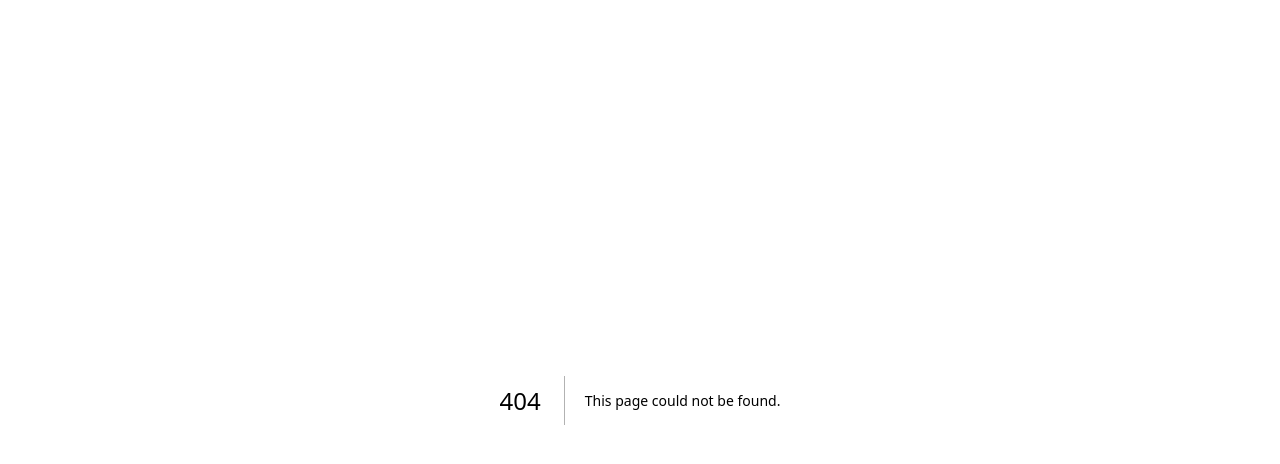
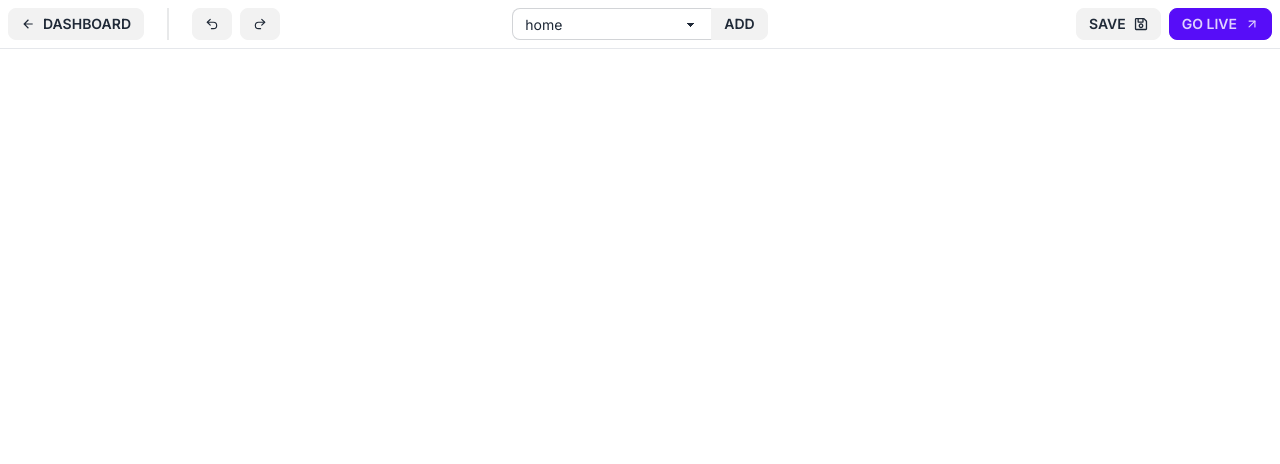
Before and after one commit to tchi-sama/30minshop-v2, a Next.js app in the folder front-end/: page /dashboard/store in a window 1280 px wide. Before the commit this address had no page. Shown: the top 464 px of the page. Built offline with nearby package versions, Linux system fonts and the light colour scheme.

Commit message:
creating the nav bar for the store builder page

```diff
--- /dev/null
+++ b/front-end/app/dashboard/layout.tsx
@@ -0,0 +1,21 @@
+import { Metadata } from "next";
+import { Inter } from "next/font/google";
+
+export const metadata :Metadata = {
+    title:"dashboard",
+    description:"Discover the Power of 30MinShop Dashboard - Your Central Hub for E-commerce Success! Seamlessly manage and grow your online store with our feature-rich and intuitive dashboard. Monitor real-time sales, track inventory, analyze customer data, and gain valuable insights to optimize your business strategy. Effortlessly create and update product listings, customize your store's design, and harness the potential of marketing tools to attract more customers. With 30MinShop Dashboard, streamline your e-commerce operations and make data-driven decisions, all in one convenient place. Experience the future of online retail management with 30MinShop Dashboard today!"
+}
+
+const inter = Inter({ subsets: ['latin'] })
+
+export default function RootLayout({
+  children,
+}: {
+  children: React.ReactNode
+}) {
+  return (
+    <html lang="en">
+      <body className={inter.className}>{children}</body>
+    </html>
+  )
+}
--- /dev/null
+++ b/front-end/app/dashboard/page.tsx
@@ -0,0 +1,9 @@
+import React from 'react'
+
+function Page() {
+  return (
+    <div>dashboard page</div>
+  )
+}
+
+export default Page
--- /dev/null
+++ b/front-end/app/dashboard/store/components/navbar.tsx
@@ -0,0 +1,60 @@
+import React from "react";
+import { IoMdArrowBack } from "react-icons/io";
+import { LuUndo2 } from "react-icons/lu";
+import { LuRedo2 } from "react-icons/lu";
+import {LuArrowUpRight} from "react-icons/lu";
+import {FaRegSave} from "react-icons/fa"
+
+function Navbar() {
+  return (
+    <div className="p-2 flex items-center bg-white border-b">
+      {/* // left */}
+      <div className="flex-1 flex">
+        <button className=" flex gap-2 items-center btn btn-sm">
+          <IoMdArrowBack />
+          <span>dashboard</span>
+        </button>
+        <div className="divider lg:divider-horizontal"></div>
+        <div className="flex gap-2">
+          <button className="btn btn-sm">
+            <LuUndo2></LuUndo2>
+          </button>
+          <button className="btn btn-sm">
+            <LuRedo2></LuRedo2>
+          </button>
+        </div>
+      </div>
+      {/* // center */}
+
+      <div className="flex-1 flex items-center justify-center">
+
+        <div className="join">
+            <select className="select join-item select-sm select-bordered w-[200px]">
+            <option disabled>
+                all the pages of ur store
+            </option>
+            <option selected>home</option>
+            <option>about</option>
+            <option>contact</option>
+            <option>cart</option>
+            </select>
+            <button className="btn btn-bordered btn-sm join-item">
+                add
+            </button>
+        </div>
+
+
+      </div>
+
+
+      {/* // right  */}
+
+        <div className="flex-1 flex justify-end gap-2 items-center">
+            <button className="btn btn-sm ">save <FaRegSave></FaRegSave></button>
+            <button className="btn btn-sm btn-primary">go live <LuArrowUpRight ></LuArrowUpRight></button>
+        </div>
+    </div>
+  );
+}
+
+export default Navbar;
--- /dev/null
+++ b/front-end/app/dashboard/store/page.tsx
@@ -0,0 +1,10 @@
+import React from 'react'
+import Navbar from './components/navbar'
+
+export default function Page (){
+  return (
+    <div>
+      <Navbar></Navbar>
+    </div>
+  )
+}
--- a/front-end/app/globals.css
+++ b/front-end/app/globals.css
@@ -15,13 +15,3 @@
     --background-end-rgb: 0, 0, 0;
   }
 }
-
-body {
-  color: rgb(var(--foreground-rgb));
-  background: linear-gradient(
-      to bottom,
-      transparent,
-      rgb(var(--background-end-rgb))
-    )
-    rgb(var(--background-start-rgb));
-}
--- a/front-end/app/layout.tsx
+++ b/front-end/app/layout.tsx
@@ -5,8 +5,8 @@ import { Inter } from 'next/font/google'
 const inter = Inter({ subsets: ['latin'] })
 
 export const metadata: Metadata = {
-  title: 'Create Next App',
-  description: 'Generated by create next app',
+  title: '30MinShop',
+  description: 'Welcome to 30MinShop - Your Ultimate Store Builder Solution! Create your dream online store effortlessly and in record time with our intuitive platform. Explore an array of customizable templates, seamless integrations, and user-friendly tools, empowering you to showcase and sell your products with ease. Launch your business in just 30 minutes, and unlock the potential to reach millions of customers worldwide. Experience the future of e-commerce with 30MinShop today!',
 }
 
 export default function RootLayout({
--- a/front-end/app/page.tsx
+++ b/front-end/app/page.tsx
@@ -1,113 +1,7 @@
-import Image from 'next/image'
-
 export default function Home() {
   return (
-    <main className="flex min-h-screen flex-col items-center justify-between p-24">
-      <div className="z-10 w-full max-w-5xl items-center justify-between font-mono text-sm lg:flex">
-        <p className="fixed left-0 top-0 flex w-full justify-center border-b border-gray-300 bg-gradient-to-b from-zinc-200 pb-6 pt-8 backdrop-blur-2xl dark:border-neutral-800 dark:bg-zinc-800/30 dark:from-inherit lg:static lg:w-auto  lg:rounded-xl lg:border lg:bg-gray-200 lg:p-4 lg:dark:bg-zinc-800/30">
-          Get started by editing&nbsp;
-          <code className="font-mono font-bold">app/page.tsx</code>
-        </p>
-        <div className="fixed bottom-0 left-0 flex h-48 w-full items-end justify-center bg-gradient-to-t from-white via-white dark:from-black dark:via-black lg:static lg:h-auto lg:w-auto lg:bg-none">
-          <a
-            className="pointer-events-none flex place-items-center gap-2 p-8 lg:pointer-events-auto lg:p-0"
-            href="https://vercel.com?utm_source=create-next-app&utm_medium=appdir-template&utm_campaign=create-next-app"
-            target="_blank"
-            rel="noopener noreferrer"
-          >
-            By{' '}
-            <Image
-              src="/vercel.svg"
-              alt="Vercel Logo"
-              className="dark:invert"
-              width={100}
-              height={24}
-              priority
-            />
-          </a>
-        </div>
-      </div>
-
-      <div className="relative flex place-items-center before:absolute before:h-[300px] before:w-[480px] before:-translate-x-1/2 before:rounded-full before:bg-gradient-radial before:from-white before:to-transparent before:blur-2xl before:content-[''] after:absolute after:-z-20 after:h-[180px] after:w-[240px] after:translate-x-1/3 after:bg-gradient-conic after:from-sky-200 after:via-blue-200 after:blur-2xl after:content-[''] before:dark:bg-gradient-to-br before:dark:from-transparent before:dark:to-blue-700 before:dark:opacity-10 after:dark:from-sky-900 after:dark:via-[#0141ff] after:dark:opacity-40 before:lg:h-[360px] z-[-1]">
-        <Image
-          className="relative dark:drop-shadow-[0_0_0.3rem_#ffffff70] dark:invert"
-          src="/next.svg"
-          alt="Next.js Logo"
-          width={180}
-          height={37}
-          priority
-        />
-      </div>
-
-      <div className="mb-32 grid text-center lg:mb-0 lg:grid-cols-4 lg:text-left">
-        <a
-          href="https://nextjs.org/docs?utm_source=create-next-app&utm_medium=appdir-template&utm_campaign=create-next-app"
-          className="group rounded-lg border border-transparent px-5 py-4 transition-colors hover:border-gray-300 hover:bg-gray-100 hover:dark:border-neutral-700 hover:dark:bg-neutral-800/30"
-          target="_blank"
-          rel="noopener noreferrer"
-        >
-          <h2 className={`mb-3 text-2xl font-semibold`}>
-            Docs{' '}
-            <span className="inline-block transition-transform group-hover:translate-x-1 motion-reduce:transform-none">
-              -&gt;
-            </span>
-          </h2>
-          <p className={`m-0 max-w-[30ch] text-sm opacity-50`}>
-            Find in-depth information about Next.js features and API.
-          </p>
-        </a>
-
-        <a
-          href="https://nextjs.org/learn?utm_source=create-next-app&utm_medium=appdir-template-tw&utm_campaign=create-next-app"
-          className="group rounded-lg border border-transparent px-5 py-4 transition-colors hover:border-gray-300 hover:bg-gray-100 hover:dark:border-neutral-700 hover:dark:bg-neutral-800/30"
-          target="_blank"
-          rel="noopener noreferrer"
-        >
-          <h2 className={`mb-3 text-2xl font-semibold`}>
-            Learn{' '}
-            <span className="inline-block transition-transform group-hover:translate-x-1 motion-reduce:transform-none">
-              -&gt;
-            </span>
-          </h2>
-          <p className={`m-0 max-w-[30ch] text-sm opacity-50`}>
-            Learn about Next.js in an interactive course with&nbsp;quizzes!
-          </p>
-        </a>
-
-        <a
-          href="https://vercel.com/templates?framework=next.js&utm_source=create-next-app&utm_medium=appdir-template&utm_campaign=create-next-app"
-          className="group rounded-lg border border-transparent px-5 py-4 transition-colors hover:border-gray-300 hover:bg-gray-100 hover:dark:border-neutral-700 hover:dark:bg-neutral-800/30"
-          target="_blank"
-          rel="noopener noreferrer"
-        >
-          <h2 className={`mb-3 text-2xl font-semibold`}>
-            Templates{' '}
-            <span className="inline-block transition-transform group-hover:translate-x-1 motion-reduce:transform-none">
-              -&gt;
-            </span>
-          </h2>
-          <p className={`m-0 max-w-[30ch] text-sm opacity-50`}>
-            Explore the Next.js 13 playground.
-          </p>
-        </a>
-
-        <a
-          href="https://vercel.com/new?utm_source=create-next-app&utm_medium=appdir-template&utm_campaign=create-next-app"
-          className="group rounded-lg border border-transparent px-5 py-4 transition-colors hover:border-gray-300 hover:bg-gray-100 hover:dark:border-neutral-700 hover:dark:bg-neutral-800/30"
-          target="_blank"
-          rel="noopener noreferrer"
-        >
-          <h2 className={`mb-3 text-2xl font-semibold`}>
-            Deploy{' '}
-            <span className="inline-block transition-transform group-hover:translate-x-1 motion-reduce:transform-none">
-              -&gt;
-            </span>
-          </h2>
-          <p className={`m-0 max-w-[30ch] text-sm opacity-50`}>
-            Instantly deploy your Next.js site to a shareable URL with Vercel.
-          </p>
-        </a>
-      </div>
-    </main>
+    <h1>
+      hello world
+    </h1>
   )
 }
--- a/front-end/package.json
+++ b/front-end/package.json
@@ -19,5 +19,8 @@
     "react-dom": "18.2.0",
     "tailwindcss": "3.3.3",
     "typescript": "5.1.6"
+  },
+  "devDependencies": {
+    "daisyui": "^3.4.0"
   }
 }
--- a/front-end/tailwind.config.js
+++ b/front-end/tailwind.config.js
@@ -14,5 +14,5 @@ module.exports = {
       },
     },
   },
-  plugins: [],
+  plugins: [require("daisyui")],
 }
```
Also changed, not shown: 1 other file (tests, documents, lock files or other folders).
